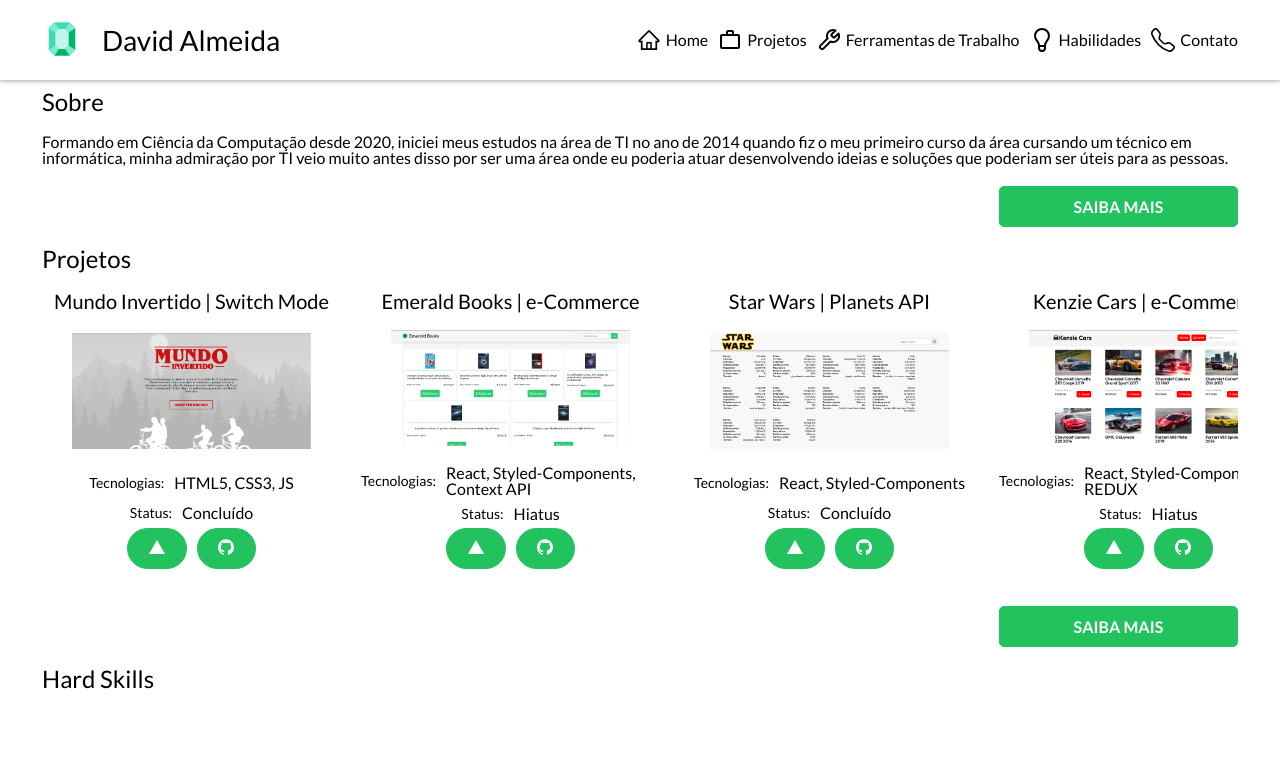
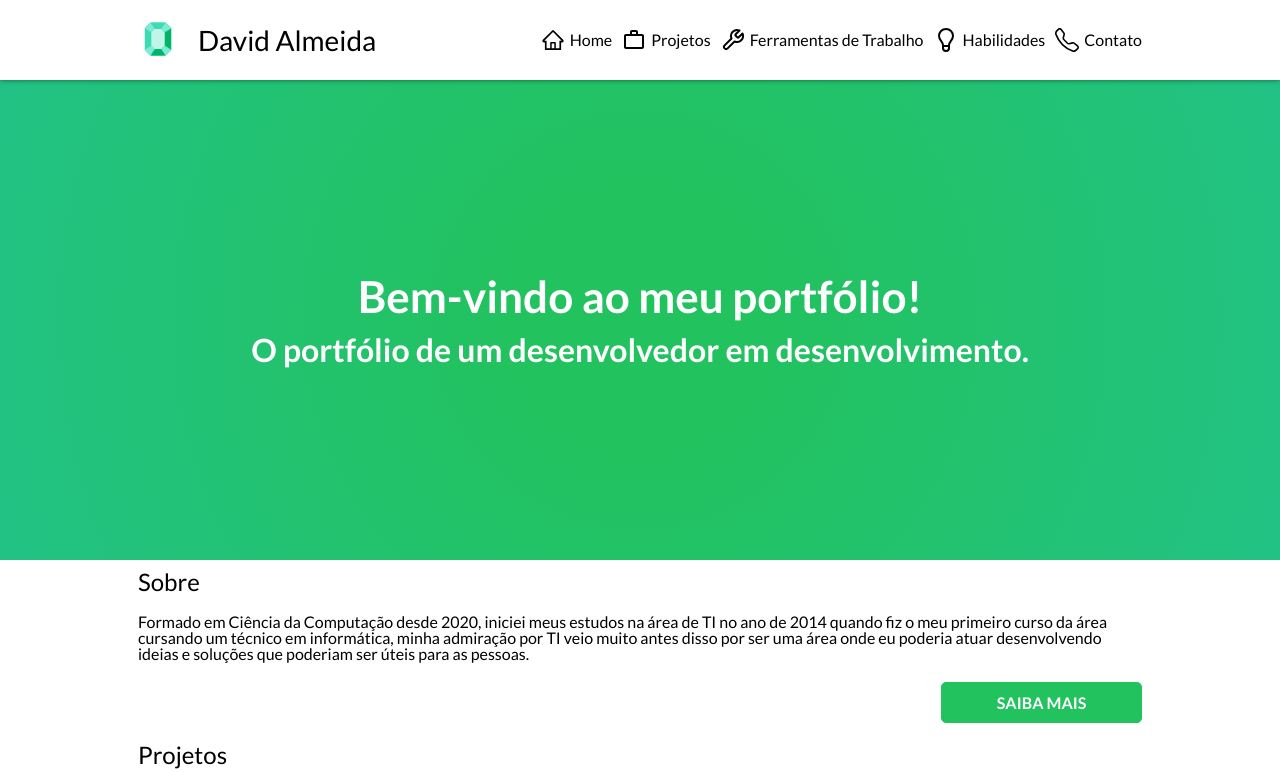
Before and after one commit to emeraldknight-sp/portfolio-desenvolvedor-web, a React (Create React App) app: page /me in a window 1280 px wide. Shown: the top 772 px of the page. Built offline with nearby package versions, Linux system fonts and the light colour scheme; grey boxes are pictures that could not be loaded.

Commit message:
✅ Update: adjusting layout binding, adjusting content and eliminating unused alerts

```diff
--- a/src/components/Header/index.js
+++ b/src/components/Header/index.js
@@ -26,6 +26,7 @@
   const handleClick = (page) => {
     toast.error("Página em desenvolvimento!");
     return;
+    // eslint-disable-next-line no-unreachable
     navigate(`${page}`)
   };
 
--- a/src/pages/Home/index.js
+++ b/src/pages/Home/index.js
@@ -5,6 +5,8 @@
 import Header from "../../components/Header/";
 import { ListHardSkills, ListSoftSkills } from "../../components/Lists";
 import Main from "../../components/Main/";
+
+// import toast from "react-hot-toast";
 
 const Homepage = () => {
 
@@ -31,13 +33,22 @@
       <Header />
       <Main>
 
+        <section className="section__welcome">
+          <Container className="container">
+            <h1>
+              Bem-vindo ao meu portfólio!
+            </h1>
+            <h3>O portfólio de um desenvolvedor em desenvolvimento.</h3>
+          </Container>
+        </section>
+
         {/* ABOUT */}
         <section className="section__about">
           <Container className="container">
             <h5>Sobre</h5>
             <div>
               <p>
-                Formando em Ciência da Computação desde 2020, iniciei meus
+                Formado em Ciência da Computação desde 2020, iniciei meus
                 estudos na área de TI no ano de 2014 quando fiz o meu primeiro curso da área cursando
                 um técnico em informática, minha admiração por TI veio muito
                 antes disso por ser uma área onde eu poderia atuar desenvolvendo
--- a/src/routes/index.js
+++ b/src/routes/index.js
@@ -1,19 +1,19 @@
 import { Route, Routes } from "react-router-dom";
 
-import About from "../pages/About/";
-import Contact from "../pages/Contact";
 import Homepage from "../pages/Home/";
-import Projects from "../pages/Projects/";
-import Tecnologies from "../pages/Tecnologies";
+// import Projects from "../pages/Projects/";
+// import Tecnologies from "../pages/Tecnologies";
+// import About from "../pages/About/";
+// import Contact from "../pages/Contact";
 
 const Root = () => {
   return (
     <Routes>
       <Route path="/me" element={<Homepage />} />
-      <Route path="/projects" element={<Projects />} />
+      {/* <Route path="/projects" element={<Projects />} />
       <Route path="/tecnologies" element={<Tecnologies />} />
       <Route path="/about" element={<About />} />
-      <Route path="/contact" element={<Contact />} />
+      <Route path="/contact" element={<Contact />} /> */}
     </Routes>
   )
 }
--- a/src/styles/style.css
+++ b/src/styles/style.css
@@ -6,7 +6,7 @@
   display: flex;
   justify-content: space-between;
   align-items: center;
-  width: 95%;
+  width: 80%;
   height: 100%;
   padding: 10px;
 }
@@ -28,8 +28,11 @@
 }
 
 .header {
+  position: fixed;
+  background-color: var(--white-fixed);
   width: 100%;
   height: 10vh;
+  z-index: 1;
   box-shadow: 0px 0px 5px 0px rgba(0, 0, 0, 0.5);
 }
 
@@ -70,6 +73,8 @@
   flex-direction: column;
   justify-content: center;
   align-items: center;
+  position: relative;
+  top: 10vh;
   height: 100%;
 }
 
@@ -88,7 +93,7 @@
 .section__welcome {
   background-color: var(--primary-color);
   background: radial-gradient(circle, rgba(34,194,95,1) 19%, rgba(34,194,133,1) 100%);
-  height: 40vh;
+  height: 60vh;
   color: var(--white-fixed);
 }
 
@@ -99,8 +104,13 @@
   gap: 1rem;
 }
 
-.section__welcome h2 {
-  font-size: var(--heading-2);
+.section__welcome h1 {
+  font-size: var(--heading-1);
+  font-weight: bolder;
+}
+
+.section__welcome h3 {
+  font-size: var(--heading-3);
   font-weight: bolder;
 }
 
@@ -219,6 +229,8 @@
   display: flex;
   background-color: var(--primary-color);
   height: 20vh;
+  position: relative;
+  top: 10vh;
 }
 
 .footer article {
```
